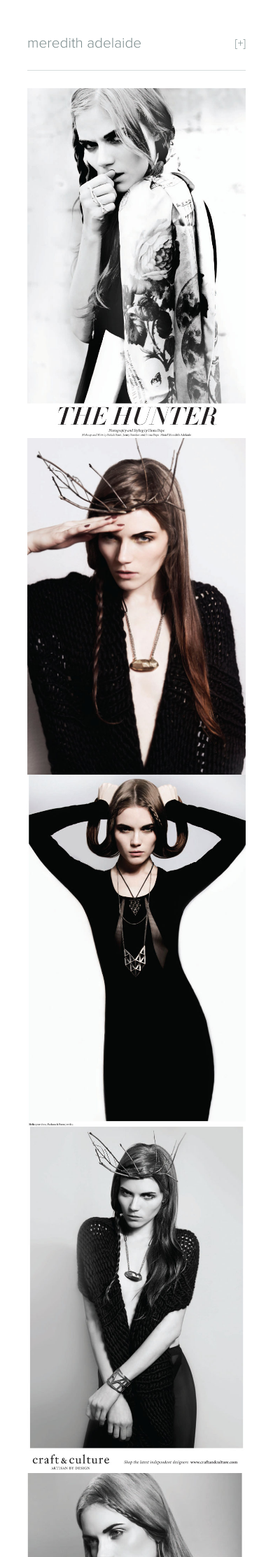
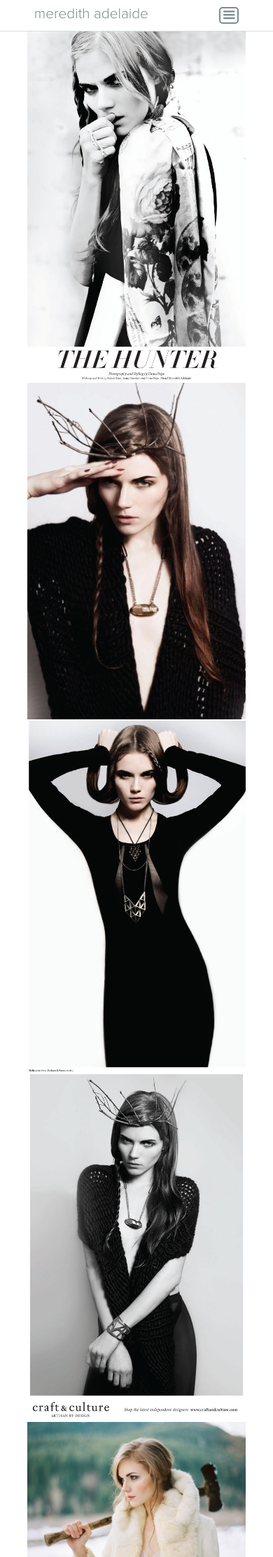
Before and after one commit to kylemeier/freelance-projects, a PHP site: page / in a window 390 px wide. Shown: the top 2225 px of the page at 70% size. Run offline with PHP 8.4, Linux system fonts and the light colour scheme; some libraries are stand-ins or nearby versions.

Commit message:
added mobile slide out nav functionality, changed some mobile styling

```diff
--- a/meredithadelaide/css/style.css
+++ b/meredithadelaide/css/style.css
@@ -2,6 +2,13 @@
   font-family: 'proxima_nova';
   src: url("../fonts/proximanova-light-webfont.eot");
   src: url("../fonts/proximanova-light-webfont.eot?#iefix") format("embedded-opentype"), url("../fonts/proximanova-light-webfont.woff") format("woff"), url("../fonts/proximanova-light-webfont.ttf") format("truetype"), url("../fonts/proximanova-light-webfont.svg#proxima_novalight") format("svg");
+  font-weight: normal;
+  font-style: normal; }
+
+@font-face {
+  font-family: 'icons';
+  src: url("../icons/icons.eot?holx5n");
+  src: url("../icons/icons.eot?#iefixholx5n") format("embedded-opentype"), url("../icons/icons.woff?holx5n") format("woff"), url("../icons/icons.ttf?holx5n") format("truetype"), url("../icons/icons.svg?holx5n#icons") format("svg");
   font-weight: normal;
   font-style: normal; }
 
@@ -16,7 +23,8 @@ li {
   position: absolute;
   width: 80%;
   margin-left: 10%;
-  height: 100%; }
+  height: 100%;
+  left: 0; }
 
 header {
   position: relative;
@@ -26,8 +34,9 @@ header {
   line-height: 25px;
   border-bottom: 1px solid rgba(124, 140, 141, 0.3); }
 
-#navicon {
-  display: none; }
+.navbar-toggle {
+  position: relative;
+  z-index: 1; }
 
 .contact-info {
   position: relative;
@@ -39,15 +48,15 @@ header {
 
 .menu {
   position: relative;
-  float: right; }
+  float: right;
+  margin-top: 50px; }
   .menu li {
     float: left;
     padding-right: 25px; }
     .menu li a:hover {
       color: #4C4C4C; }
-
-.active {
-  color: #4C4C4C; }
+  .menu .active {
+    color: #4C4C4C; }
 
 .hide {
   display: none; }
@@ -67,7 +76,11 @@ header {
       transition: opacity 1s ease-in-out; }
       #image-container #image-pane #images img {
         float: left;
-        height: 100%; }
+        height: 100%;
+        padding-right: 2px;
+        transition: opacity 1s ease-in-out; }
+        #image-container #image-pane #images img:last-child {
+          padding-right: 0; }
 
 .invisible {
   opacity: 0; }
@@ -75,29 +88,105 @@ header {
 .visible {
   opacity: 1; }
 
-@media (max-width: 800px) {
+.slidein {
+  position: fixed !important; }
+
+.slideout {
+  left: -200px !important;
+  right: 200px !important; }
+
+.sliding-content {
+  position: absolute;
+  left: 0;
+  right: 0;
+  top: 0;
+  bottom: 0;
+  background: #fff; }
+
+@media (max-width: 799px) {
+  header {
+    margin-bottom: 0;
+    line-height: 20px;
+    padding: 10px 12.5%;
+    width: 75%;
+    position: fixed;
+    z-index: 100;
+    background: rgba(255, 255, 255, 0.7); }
+
+  .page-container {
+    width: 100%;
+    margin-left: 0%;
+    height: 100%; }
+
+  .sliding-content {
+    z-index: 1;
+    position: absolute;
+    width: 100%;
+    height: 100%;
+    left: 0;
+    -webkit-transition: left 500ms cubic-bezier(0.455, 0.03, 0.515, 0.955);
+    -moz-transition: left 500ms cubic-bezier(0.455, 0.03, 0.515, 0.955);
+    -o-transition: left 500ms cubic-bezier(0.455, 0.03, 0.515, 0.955);
+    transition: left 500ms cubic-bezier(0.455, 0.03, 0.515, 0.955);
+    /* easeInOutQuad */ }
+
+  .sliding-content.menu-open {
+    left: -192px; }
+
   .contact-info {
     font-size: 1.3em;
     text-align: center; }
 
   .navbar-toggle {
-    display: none; }
+    position: fixed;
+    display: block;
+    top: 0;
+    right: 0;
+    background: #7C8C8D;
+    color: #fff;
+    height: 100%;
+    width: 192px; }
+    .navbar-toggle ul {
+      padding-top: 40px;
+      padding-left: 10%;
+      width: 0;
+      height: 100%;
+      font-size: 1.9em; }
+      .navbar-toggle ul li {
+        padding-bottom: 10px; }
+    .navbar-toggle a {
+      color: #fff; }
 
-  #navicon {
-    display: block; }
+  #navicon:before {
+    float: right;
+    font-family: 'icons';
+    content: "\e603";
+    font-size: 1.5em;
+    border: 2px solid #7C8C8D;
+    border-radius: 5px; }
 
   #image-container {
-    position: relative;
     width: 100%;
-    height: 80%;
-    overflow: visible; }
+    height: 100%;
+    margin: 0 auto;
+    overflow: visible;
+    padding-top: 45px; }
     #image-container #image-pane {
-      position: absolute;
+      position: relative;
       height: 100%;
       width: 100%; }
       #image-container #image-pane #images {
-        height: 100%; }
+        height: 100%;
+        width: 100%; }
         #image-container #image-pane #images img {
           float: left;
           width: 100%;
-          height: auto; } }
+          padding-left: 10%;
+          padding-right: 10%;
+          padding-bottom: 2px;
+          height: auto;
+          box-sizing: border-box;
+          background: #fff; }
+          #image-container #image-pane #images img:last-child {
+            padding-bottom: 0;
+            padding-right: 10%; } }
--- a/meredithadelaide/index.html
+++ b/meredithadelaide/index.html
@@ -9,9 +9,7 @@
 </head>
 <body>
 	<div class='page-container'>
-<header>
 	<nav class='menu'>
-		<a href="#" id="navicon">[+]</a>
 		<div class='navbar-toggle'>
 		<ul>
 			<li>
@@ -33,24 +31,30 @@
 		</ul>
 		</div>
 	</nav>
+	<div class='sliding-content'>
+<header>
 	<div class='contact-info'>
 	<h2>meredith adelaide</h2>
 	</div>
+	<a href="#" id="navicon"></a>
 </header>
 	<div id='image-container'>
 		<div id='image-pane'>
 			<!--images wouldnt size proportionally while in a ul, pulled them out -->
-			<div id='images' class='invisible'>
-				<img src="images/modeling/1.jpg">
-				<img src="images/modeling/2.jpg">
-				<img src="images/modeling/3.jpg">
-				<img src="images/modeling/4.jpg">
-				<img src="images/modeling/5.jpg">
-				<img src="images/modeling/6.jpg">
-				<img src="images/modeling/7.png">
-<!-- 				<img src="images/modeling/8.png">
-				<img src="images/modeling/9.png">
-				<img src="images/modeling/10.JPG"> -->
+			<div id='images'>
+				<img alt='1.jpg' src='' data-src='images/modeling/1.jpg' data-owidth='614' data-oheight='984' class='invisible'>
+				<img alt='2.jpg' src='' data-src="images/modeling/2.jpg" data-owidth='638' data-oheight='984' class='invisible'>
+				<img alt='3.jpg' src='' data-src="images/modeling/3.jpg" data-owidth='611' data-oheight='984' class='invisible'>
+				<img alt='5.jpg' src='' data-src="images/modeling/5.jpg" data-owidth='620' data-oheight='984' class='invisible'>
+				<img alt='Editorial-Photographer-Erich-McVey-with-Model-Meredith-Adelaide-on-Film-4pp_w800_h600.jpg' src='' data-src="images/modeling/6.jpg" data-owidth='800' data-oheight='600'>
+				<img alt='erich-mcvey-ginny-au-ethereal-wedding-ideas-ocean-driftwood-sea-full-length-veil.png' src='' data-src="images/modeling/7.png" data-owidth='600' data-oheight='797'>
+				<img alt='erich-mcvey-ginny-au-ethereal-wedding-ideas-veil-full-length-ocean.png' src='' data-src="images/modeling/8.png" data-owidth='598' data-oheight='797'>
+				<img alt='erich-mcvey-ginny-oceanside-wedding-ideas-full-length-lace-veil.png' src='' data-src="images/modeling/9.png" data-owidth='598' data-oheight='797'>
+				<img alt='IMG_2463.JPG' src='' data-src="images/modeling/10.JPG" data-owidth='1330' data-oheight='1330'>
+				<img alt='IMG_2466.JPG' src='' data-src="images/modeling/11.JPG" data-owidth='1536' data-oheight='1484'>
+				<img alt='inside.jpg' src='' data-src="images/modeling/12.jpg" data-owidth='1828' data-oheight='1104'>
+				<img alt='14.jpg' src='' data-src="images/modeling/14.jpg" data-owidth='539' data-oheight='984'>
+				<img alt='louie.jpg' src='' data-src="images/modeling/13.jpg" data-owidth='633' data-oheight='950'>
 			</div>
 		</div>
 	</div>
--- a/meredithadelaide/js/script-mini.js
+++ b/meredithadelaide/js/script-mini.js
@@ -1 +1 @@
-(function(){function e(){if($(window).width()<800)$("#images").css("width","100%");else{var e=1;$("#images").children().each(function(){e+=$(this).width()});$("#images").width(e);$("#images").removeClass("invisible");$("#images").addClass("visible")}}function t(){if($(window).width()<800){$("#images").removeClass("invisible");$("#images").addClass("visible");$("#images").css("width","100%")}else e()}$(window).resize(function(){e()});window.onload=t})();
+(function(){function e(){if($(window).width()<800)$("#images").css("width","100%");else{var e=1;$("#images").children().each(function(){e+=$(this).outerWidth()});console.log("original "+e);$("#images").width(e)}}function t(e){if($(window).width()<800)$("#images").css("width","100%");else{var t=0,n=2;$("#images").children().each(function(){var r=$(this).attr("data-owidth")/$(this).attr("data-oheight"),i=Math.round(r*e);t+=i+n});$("#images").width(Math.ceil(t))}}function n(){$("#images").children().each(function(){$(this).bind("load",function(){$(this).removeClass("invisible");$(this).addClass("visible");console.log("here")});console.log("yoooo");$(this).attr("src",$(this).attr("data-src"))})}function r(){var e=$(window).height()*.8;if($(window).width()<800){$("#images").removeClass("invisible");$("#images").addClass("visible");$("#images").css("width","100%")}else t(e);n()}$(window).resize(function(){t($(window).height()*.8);e()});$(document).on("click",function(e){e.preventDefault();$(".sliding-content").toggleClass("menu-open");$(".navbar-toggle").toggleClass("menu-open")});r()})();
--- a/meredithadelaide/sass/style.scss
+++ b/meredithadelaide/sass/style.scss
@@ -9,9 +9,21 @@
     font-style: normal;
 }
 
+@font-face {
+	font-family: 'icons';
+	src:url('../icons/icons.eot?holx5n');
+	src:url('../icons/icons.eot?#iefixholx5n') format('embedded-opentype'),
+		url('../icons/icons.woff?holx5n') format('woff'),
+		url('../icons/icons.ttf?holx5n') format('truetype'),
+		url('../icons/icons.svg?holx5n#icons') format('svg');
+	font-weight: normal;
+	font-style: normal;
+}
+
 body, a{
 	font-family: 'proxima_nova';
 	color:#7C8C8D;
+	// background:grey;
 }
 
 li{
@@ -22,6 +34,7 @@ li{
 	width:80%;
 	margin-left:10%;
 	height:100%;
+	left:0;
 }
 
 header{
@@ -33,9 +46,10 @@ header{
 	border-bottom:1px solid rgba(124,140,141,.3);
 }
 
-#navicon{
-	display:none;
-}
+	.navbar-toggle{
+		position:relative;
+		z-index:1;
+	}
 
 .contact-info{
 	position:relative;
@@ -58,7 +72,7 @@ header{
 .menu{
 	position:relative;
 	float:right;
-	// margin-top:25px;
+	margin-top:50px;
 	li{
 		float:left;
 		padding-right:25px;
@@ -68,11 +82,12 @@ header{
 			}
 		}
 	}
+	.active{
+		color:#4C4C4C;
+	}
 }
 
-.active{
-	color:#4C4C4C;
-}
+
 
 .hide{
 	display:none;
@@ -95,6 +110,11 @@ header{
 			img{
 				float:left;
 				height:100%;
+				padding-right:2px;
+				transition:opacity 1s ease-in-out;
+				&:last-child{
+					padding-right:0;
+				}
 			}
 		}
 
@@ -109,33 +129,128 @@ header{
 	opacity:1;
 }
 
-@media(max-width: 800px){
+.slidein{
+	// width:200px !important;
+	position:fixed !important;
+
+}
+.slideout{
+	left:-200px !important;
+	right:200px !important;
+}
+
+.sliding-content{
+	position:absolute;
+	left:0;
+	right:0;
+	top:0;
+	bottom:0;
+	background:#fff;
+	// transition:all .2s ease-out;
+}
+
+@media(max-width: 799px){
+
+	header{
+		margin-bottom:0;
+		// border-bottom:none;
+		line-height:20px;
+		padding:10px 12.5%;
+		width:75%;
+		position:fixed;
+		z-index:100;
+		background: rgba(255,255,255,.7);
+	}
+	.page-container{
+		width:100%;
+		margin-left:0%;
+		height:100%;
+	}
+	.sliding-content{
+		z-index:1;
+		position:absolute;
+		width:100%;
+		height:100%;
+		left:0;
+		-webkit-transition: left 500ms cubic-bezier(0.455, 0.030, 0.515, 0.955);
+   		-moz-transition: left 500ms cubic-bezier(0.455, 0.030, 0.515, 0.955);
+     	-o-transition: left 500ms cubic-bezier(0.455, 0.030, 0.515, 0.955);
+        transition: left 500ms cubic-bezier(0.455, 0.030, 0.515, 0.955); /* easeInOutQuad */
+	}
+
+	.sliding-content.menu-open{
+		left:-192px;
+	}
 
 	.contact-info{
 		font-size:1.3em;
 		text-align:center;
 	}
 	.navbar-toggle{
-		display:none;
+		position:fixed;
+		display:block;
+		top:0;
+		// left:0;
+		right:0;
+		background:#7C8C8D;;
+		color:#fff;
+		height:100%;
+		// width:200px;
+		width:192px;
+		// width:0px;
+		// transition:all .5s ease-out;
+		ul{
+			padding-top:40px;
+			padding-left:10%;
+			width:0;
+			height:100%;
+			font-size:1.9em;
+			li{
+				padding-bottom:10px;
+
+			}
+		}
+		a{
+			color:#fff;
+		}
 	}
-	#navicon{
-		display:block;
+#navicon:before{
+		float:right;
+		font-family:'icons';
+		content:"\e603";
+		font-size:1.5em;
+		border:2px solid #7C8C8D;
+		border-radius:5px;
+		// line-height:50px;
 	}
+
+
 	#image-container{
-		position:relative;
 		width:100%;
-		height:80%;
+		height:100%;
+		margin:0 auto;
 		overflow:visible;
+		padding-top:45px;
 		#image-pane{
-			position:absolute;
+			position:relative;
 			height:100%;
 			width:100%;
 			#images{
 				height:100%;
+				width:100%;
 				img{
 					float:left;
 					width:100%;
+					padding-left:10%;
+					padding-right:10%;
+					padding-bottom:2px;
 					height:auto;
+					box-sizing:border-box;
+					background:#fff;
+					&:last-child{
+						padding-bottom:0;
+						padding-right:10%;
+					}
 				}
 			}
 
```
Also changed, not shown: meredithadelaide/js/script.js (+50 -6 lines), meredithadelaide/icons/icons.svg (added), meredithadelaide/icons/icons.ttf (added), meredithadelaide/icons/icons.woff (added), meredithadelaide/images/modeling/14.jpg (added), meredithadelaide/images/modeling/4.jpg (deleted), meredithadelaide/images/modeling/5.jpg, 1 other file.
